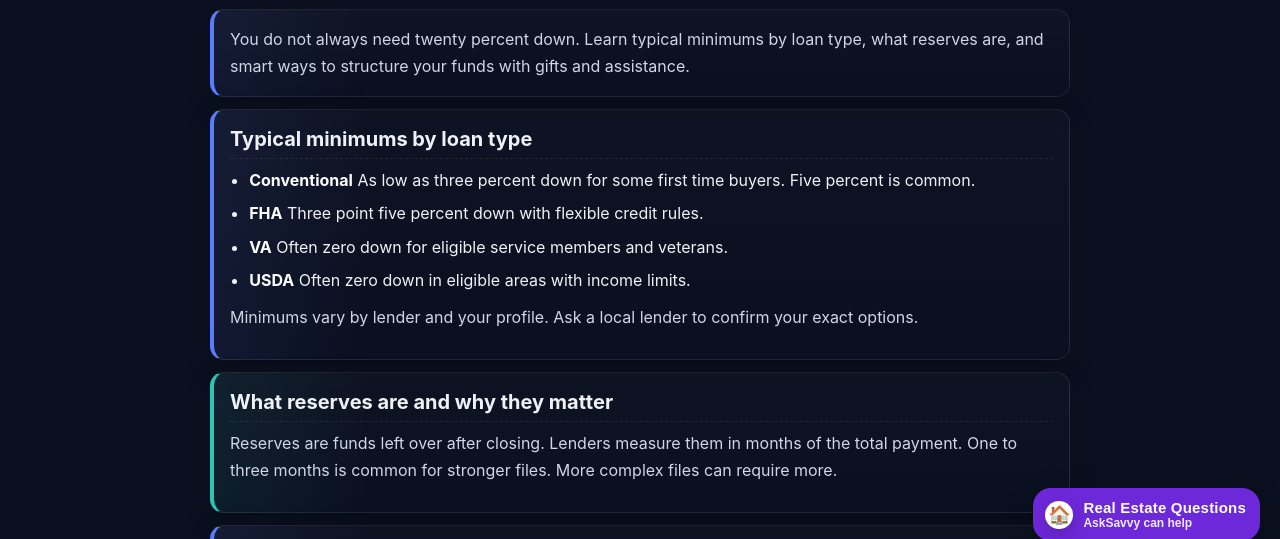
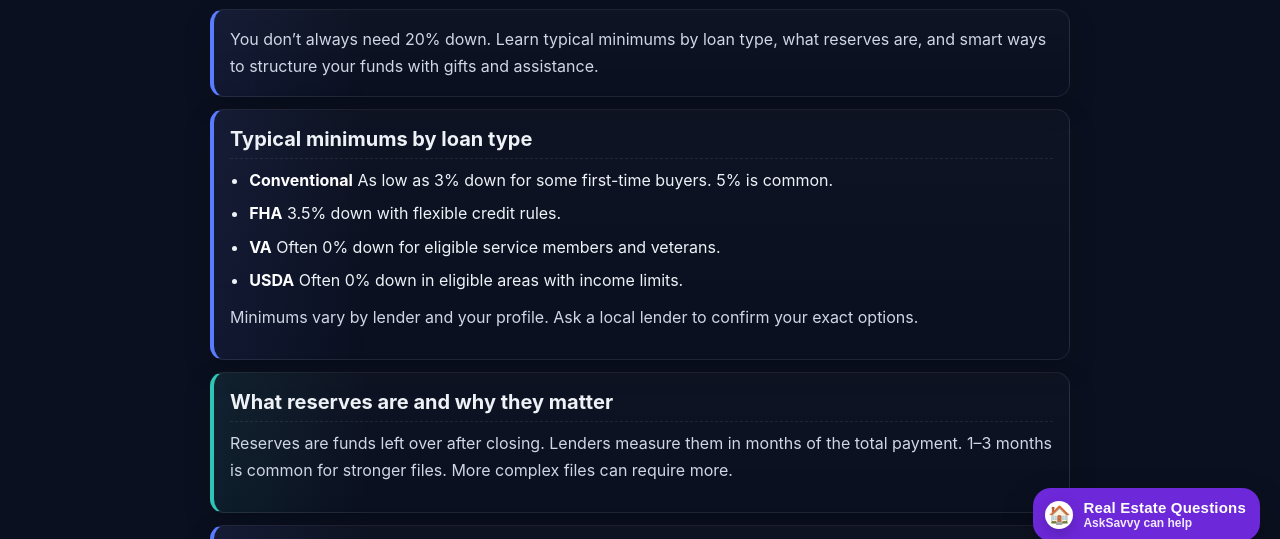
Before and after one commit to bonzocrypt/savagelane.github.io, a website: page guides/down-payment-and-reserves.html in a window 1280 px wide. Shown: the part 239-778 px from the top of the page. Drawn offline with Linux system fonts and the light colour scheme.

Commit message:
changed words into numbers

```diff
--- a/guides/down-payment-and-reserves.html
+++ b/guides/down-payment-and-reserves.html
@@ -36,7 +36,6 @@ j=d.createElement(s),dl=l!='dataLayer'?'&l='+l:'';j.async=true;j.src=
   'https://www.googletagmanager.com/gtm.js?id='+i+dl;f.parentNode.insertBefore(j,f);
   })(window,document,'script','dataLayer','GTM-P2K745NG');</script>
   <!-- End Google Tag Manager -->
-
 </head>
 <body>
   <!-- Google Tag Manager (noscript) -->
@@ -72,23 +71,23 @@ height="0" width="0" style="display:none;visibility:hidden"></iframe></noscript>
     <article>
       <h1>Down payment and reserves explained</h1>
       <p class="panel" style="margin-top:12px">
-        You do not always need twenty percent down. Learn typical minimums by loan type, what reserves are, and smart ways to structure your funds with gifts and assistance.
+        You don’t always need 20% down. Learn typical minimums by loan type, what reserves are, and smart ways to structure your funds with gifts and assistance.
       </p>
 
       <section class="panel">
         <h2>Typical minimums by loan type</h2>
         <ul>
-          <li><strong>Conventional</strong> As low as three percent down for some first time buyers. Five percent is common.</li>
-          <li><strong>FHA</strong> Three point five percent down with flexible credit rules.</li>
-          <li><strong>VA</strong> Often zero down for eligible service members and veterans.</li>
-          <li><strong>USDA</strong> Often zero down in eligible areas with income limits.</li>
+          <li><strong>Conventional</strong> As low as 3% down for some first-time buyers. 5% is common.</li>
+          <li><strong>FHA</strong> 3.5% down with flexible credit rules.</li>
+          <li><strong>VA</strong> Often 0% down for eligible service members and veterans.</li>
+          <li><strong>USDA</strong> Often 0% down in eligible areas with income limits.</li>
         </ul>
         <p style="margin-top:10px">Minimums vary by lender and your profile. Ask a local lender to confirm your exact options.</p>
       </section>
 
       <section class="panel">
         <h2>What reserves are and why they matter</h2>
-        <p>Reserves are funds left over after closing. Lenders measure them in months of the total payment. One to three months is common for stronger files. More complex files can require more.</p>
+        <p>Reserves are funds left over after closing. Lenders measure them in months of the total payment. 1–3 months is common for stronger files. More complex files can require more.</p>
       </section>
 
       <section class="panel">
@@ -149,8 +148,8 @@ height="0" width="0" style="display:none;visibility:hidden"></iframe></noscript>
   {"@context":"https://schema.org","@type":"HowTo","name":"How to plan your down payment and reserves","description":"Set a realistic cash to close and cushion.","step":[
     {"@type":"HowToStep","name":"Confirm loan program","text":"Choose conventional, FHA, VA, or USDA with your lender."},
     {"@type":"HowToStep","name":"Set target down payment","text":"Pick the percentage that fits your budget and goals."},
-    {"@type":"HowToStep","name":"Estimate closing costs","text":"Add lender, title, prepaid taxes and insurance."},
-    {"@type":"HowToStep","name":"Add reserves","text":"Keep at least one to three months of total payment if possible."},
+    {"@type":"HowToStep","name":"Estimate closing costs","text":"Add lender, title, prepaid taxes, and insurance."},
+    {"@type":"HowToStep","name":"Add reserves","text":"Keep at least 1–3 months of total payment if possible."},
     {"@type":"HowToStep","name":"Map sources of funds","text":"Combine savings, gifts, assistance, and seller credits with documentation."}
   ]}
   </script>
```
Also changed, not shown: guides/down-payment-options-and-assistance.html (+2 -2 lines). Lines whose indentation alone changed are shown as unchanged.
